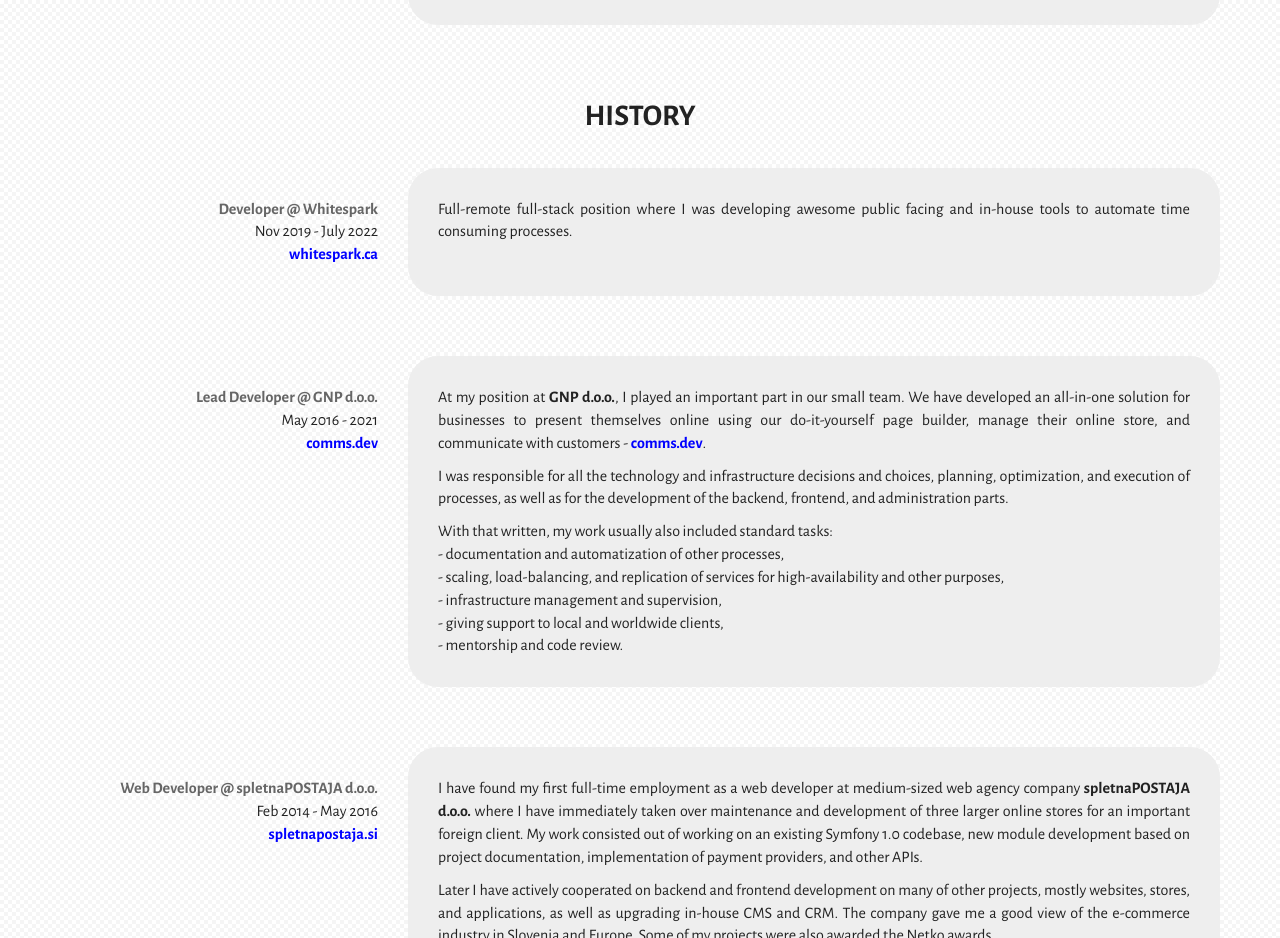
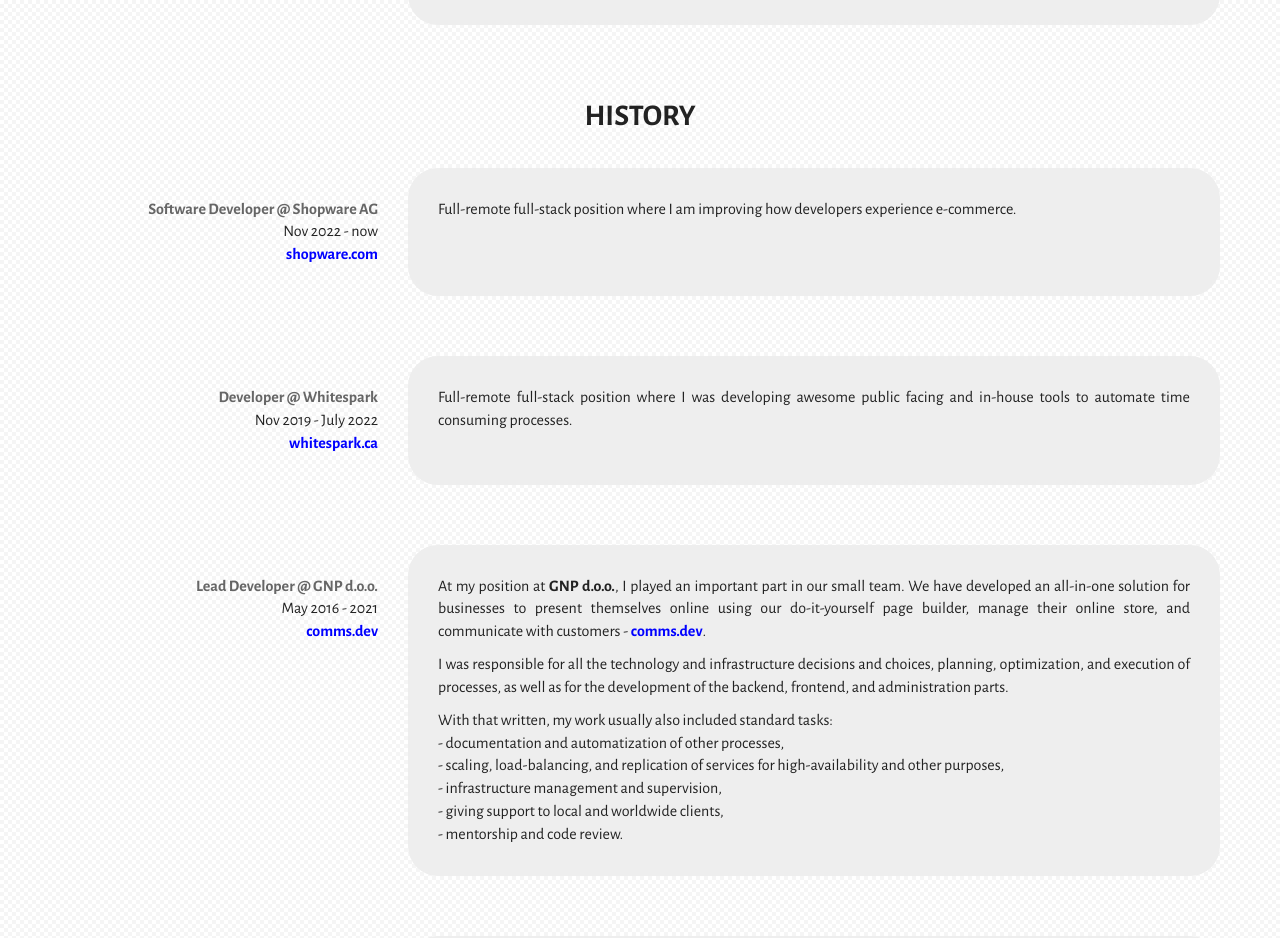
Before and after one commit to schtr4jh/schtr4jh.github.io, a plain HTML site: page index.html in a window 1280 px wide. Shown: the part 1040-1978 px from the top of the page. Drawn offline with nearby package versions, Linux system fonts and the light colour scheme.

Commit message:
Update index.html

```diff
--- a/index.html
+++ b/index.html
@@ -91,15 +91,17 @@
             </div>
         </div>
         <h4>HISTORY</h4>
-        <!--<div class="row">
+        <div class="row">
             <div class="col unstyled-box">
                 <strong class="color-grayish">Software Developer @ Shopware AG</strong>
                 <br/>
                 Nov 2022 - now<br/>
                 <a href="https://shopware.com" target="_blank">shopware.com</a>
             </div>
-            <div class="col styled-box"></div>
-        </div>-->
+            <div class="col styled-box">
+                <p>Full-remote full-stack position where I am improving how developers experience e-commerce.</p>
+            </div>
+        </div>
         <div class="row">
             <div class="col unstyled-box">
                 <strong class="color-grayish">Developer @ Whitespark</strong>
```
